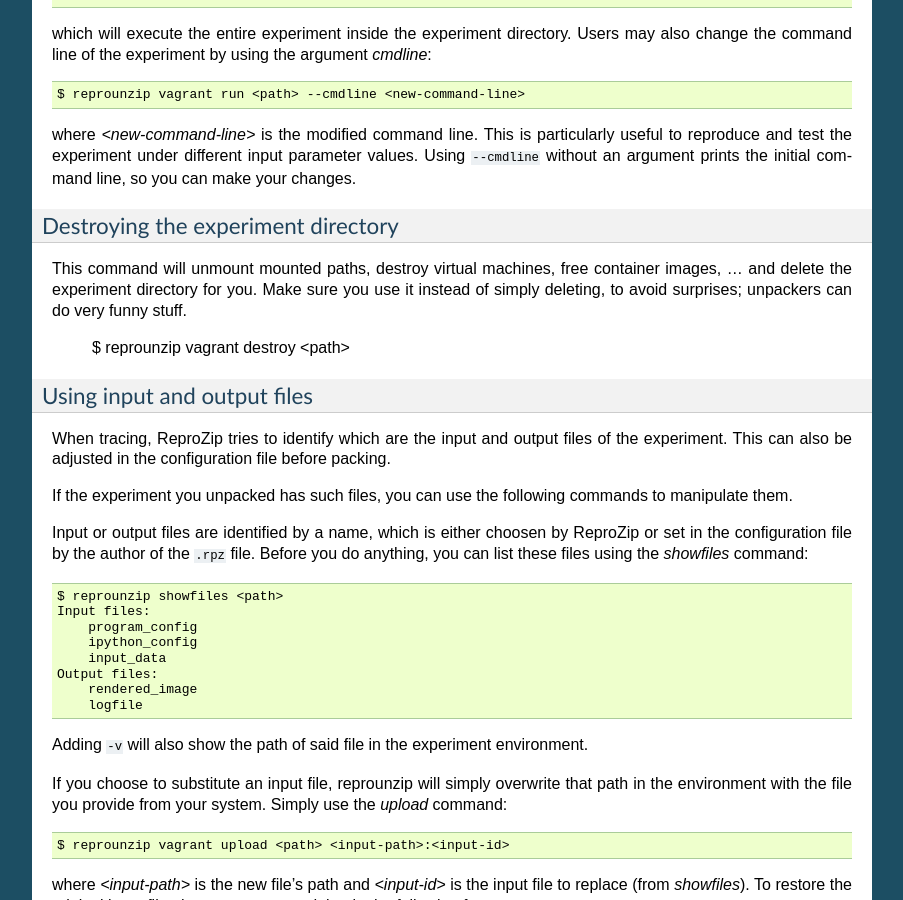
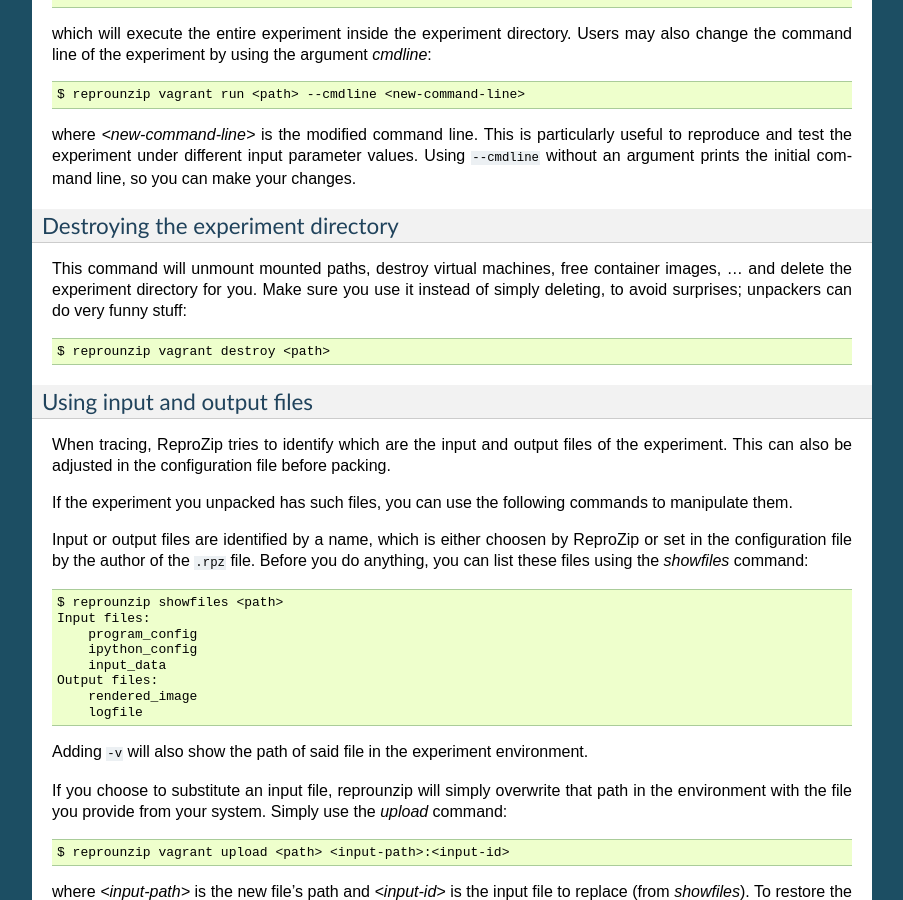
Before and after one commit to VIDA-NYU/reprozip, a Sphinx documentation site: the page built from docs/source/unpacking.rst, in a window 1280 px wide and 900 px high, scrolled down 4456 px. Shown: the whole window, without its empty margins (198-1101 px from the left). Built offline with Sphinx 7.4.7, drawn with Linux system fonts in a browser that asks for light colours.

Commit message:
Fixes missing markup

```diff
--- a/docs/source/unpacking.rst
+++ b/docs/source/unpacking.rst
@@ -196,7 +196,7 @@
 Destroying the experiment directory
 +++++++++++++++++++++++++++++++++++
 
-This command will unmount mounted paths, destroy virtual machines, free container images, ... and delete the experiment directory for you. Make sure you use it instead of simply deleting, to avoid surprises; unpackers can do very funny stuff.
+This command will unmount mounted paths, destroy virtual machines, free container images, ... and delete the experiment directory for you. Make sure you use it instead of simply deleting, to avoid surprises; unpackers can do very funny stuff::
 
     $ reprounzip vagrant destroy <path>
 
```
